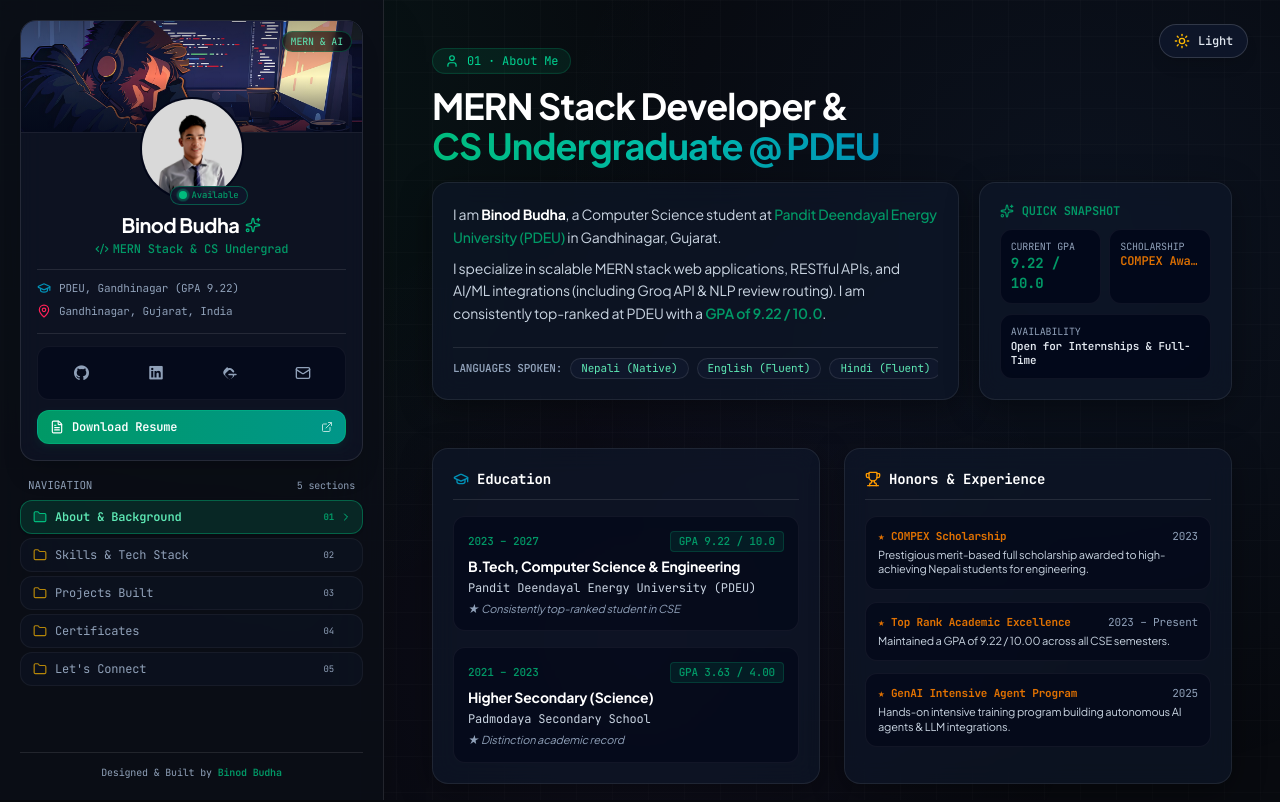
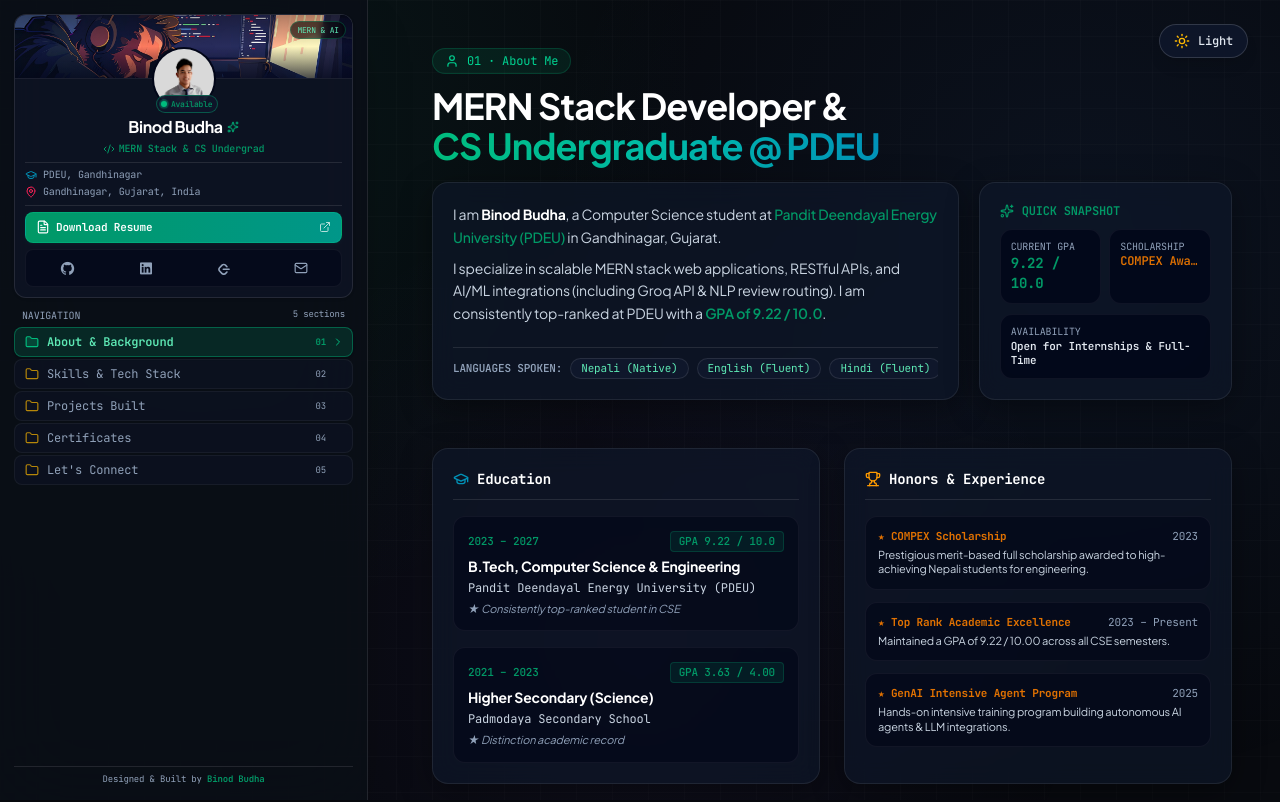
Before and after one commit to binod01nep/myPortfolio, a React (Vite) app: page / in a window 1280 px wide. Shown: the top 802 px of the page. Built offline with nearby package versions, Linux system fonts and the light colour scheme.

Commit message:
mobile responsive

```diff
--- a/src/Components/Sidebar.jsx
+++ b/src/Components/Sidebar.jsx
@@ -1,4 +1,4 @@
-import React, { useState } from 'react';
+import React, { useState, useEffect } from 'react';
 import {
   Folder,
   User,
@@ -31,6 +31,18 @@
 
   const isLight = theme === 'light';
 
+  // Lock body scroll when mobile navigation drawer is open
+  useEffect(() => {
+    if (mobileOpen) {
+      document.body.style.overflow = 'hidden';
+    } else {
+      document.body.style.overflow = '';
+    }
+    return () => {
+      document.body.style.overflow = '';
+    };
+  }, [mobileOpen]);
+
   const handleNavClick = (id) => {
     setActiveSection(id);
     setMobileOpen(false);
@@ -43,16 +55,16 @@
   return (
     <>
       {/* Mobile Top Bar (Shown when mobile drawer is CLOSED) */}
-      <div className={`lg:hidden fixed top-0 left-0 right-0 z-40 backdrop-blur-md border-b px-4 py-2.5 flex items-center justify-between transition-colors ${
+      <div className={`lg:hidden fixed top-0 left-0 right-0 z-40 backdrop-blur-md border-b px-4 py-2 flex items-center justify-between transition-colors ${
         isLight ? 'bg-white/95 border-slate-200 text-slate-900 shadow-xs' : 'bg-[#0b0f17]/95 border-white/10 text-white'
       }`}>
-        {/* Mobile Social Links (Visible on top bar when drawer is closed) */}
+        {/* Mobile Social Links */}
         <div className="flex items-center gap-1 sm:gap-2">
           <a
             href="https://github.com/binod01nep"
             target="_blank"
             rel="noopener noreferrer"
-            className={`p-1.5 rounded-lg transition ${
+            className={`p-1 rounded-lg transition ${
               isLight ? 'text-slate-700 hover:text-slate-950 hover:bg-slate-100' : 'text-slate-400 hover:text-white hover:bg-white/10'
             }`}
             title="GitHub Profile"
@@ -63,7 +75,7 @@
             href="https://www.linkedin.com/in/binod-budha-7691773a1/"
             target="_blank"
             rel="noopener noreferrer"
-            className={`p-1.5 rounded-lg transition ${
+            className={`p-1 rounded-lg transition ${
               isLight ? 'text-slate-700 hover:text-cyan-600 hover:bg-cyan-50' : 'text-slate-400 hover:text-cyan-400 hover:bg-cyan-500/10'
             }`}
             title="LinkedIn Profile"
@@ -74,18 +86,18 @@
             href="https://leetcode.com/u/ambilax/"
             target="_blank"
             rel="noopener noreferrer"
-            className={`p-1.5 rounded-lg transition ${
+            className={`p-1 rounded-lg transition ${
               isLight ? 'text-slate-700 hover:text-amber-600 hover:bg-amber-50' : 'text-slate-400 hover:text-amber-400 hover:bg-amber-500/10'
             }`}
             title="LeetCode Profile (AmBiLax)"
           >
             <svg className="w-4 h-4 fill-current" viewBox="0 0 24 24">
-              <path d="M16.102 17.93l-2.697 2.607c-.466.467-1.111.662-1.823.662s-1.357-.195-1.824-.662l-4.332-4.363c-.467-.467-.702-1.15-.702-1.863 0-.713.235-1.357.702-1.824l4.319-4.38c.467-.467 1.125-.645 1.837-.645s1.357.195 1.823.662l2.697 2.606c.514.515 1.365.497 1.9-.038.535-.536.553-1.387.039-1.901l-2.609-2.636c-1.005-1.006-2.412-1.507-3.85-1.507s-2.845.501-3.85-1.507l-4.321 4.382c-1.006 1.005-1.536 2.378-1.536 3.82 0 1.443.53 2.816 1.536 3.821l4.333 4.364c1.005 1.006 2.412 1.507 3.85 1.507s2.845-.501 3.85-1.507l2.609-2.636c.514-.514.496-1.365-.039-1.901-.535-.535-1.386-.553-1.9-.038zM20.811 13.01H10.666c-.702 0-1.27.568-1.27 1.27 0 .702.568 1.27 1.27 1.27h10.145c.702 0 1.27-.568 1.27-1.27 0-.702-.568-1.27-1.27-1.27z"/>
+              <path d="M16.102 17.93l-2.697 2.607c-.466.467-1.111.662-1.823.662s-1.357-.195-1.824-.662l-4.332-4.363c-.467-.467-.702-1.15-.702-1.863 0-.713.235-1.357.702-1.824l4.319-4.38c.467-.467 1.125-.645 1.837-.645s1.357.195 1.823.662l2.697 2.606c.514.515 1.365.497 1.9-.038.535-.536.553-1.387.039-1.901l-2.609-2.636c-1.005-1.006-2.412-1.507-3.85-1.507s-2.845.501-3.85 1.507l-4.321 4.382c-1.006 1.005-1.536 2.378-1.536 3.82 0 1.443.53 2.816 1.536 3.821l4.333 4.364c1.005 1.006 2.412 1.507 3.85 1.507s2.845-.501 3.85-1.507l2.609-2.636c.514-.514.496-1.365-.039-1.901-.535-.535-1.386-.553-1.9-.038zM20.811 13.01H10.666c-.702 0-1.27.568-1.27 1.27 0 .702.568 1.27 1.27 1.27h10.145c.702 0 1.27-.568 1.27-1.27 0-.702-.568-1.27-1.27-1.27z"/>
             </svg>
           </a>
           <a
             href="mailto:bcb4314@gmail.com"
-            className={`p-1.5 rounded-lg transition ${
+            className={`p-1 rounded-lg transition ${
               isLight ? 'text-slate-700 hover:text-emerald-600 hover:bg-emerald-50' : 'text-slate-400 hover:text-emerald-400 hover:bg-emerald-500/10'
             }`}
             title="Send Email"
@@ -98,7 +110,7 @@
         <div className="flex items-center gap-2 shrink-0">
           <button
             onClick={toggleTheme}
-            className={`p-1.5 sm:p-2 rounded-xl border text-xs font-mono flex items-center gap-1 transition active:scale-95 ${
+            className={`p-1.5 rounded-xl border text-xs font-mono flex items-center gap-1 transition active:scale-95 ${
               isLight ? 'bg-slate-100 border-slate-300 text-slate-700 hover:bg-slate-200' : 'bg-slate-900 border-white/15 text-slate-200 hover:bg-slate-800'
             }`}
             aria-label="Toggle Theme"
@@ -108,7 +120,7 @@
 
           <button
             onClick={() => setMobileOpen(true)}
-            className={`p-1.5 sm:p-2 rounded-xl border transition active:scale-95 ${
+            className={`p-1.5 rounded-xl border transition active:scale-95 ${
               isLight ? 'bg-slate-100 border-slate-300 text-slate-800 hover:bg-slate-200' : 'bg-slate-900 border-white/15 text-slate-200 hover:bg-slate-800'
             }`}
             aria-label="Open Navigation Menu"
@@ -121,34 +133,36 @@
       {/* Backdrop for mobile */}
       {mobileOpen && (
         <div
-          className="lg:hidden fixed inset-0 z-50 bg-black/75 backdrop-blur-sm transition-opacity duration-300"
+          className="lg:hidden fixed inset-0 z-50 bg-black/80 backdrop-blur-sm transition-opacity duration-300 animate-fadeIn"
           onClick={() => setMobileOpen(false)}
         />
       )}
 
-      {/* Sidebar Main Container (Smooth Mobile Drawer & Sticky Desktop Sidebar) */}
+      {/* Sidebar Main Container (Smooth Mobile Drawer & Fully Scrollable Desktop Sidebar) */}
       <aside className={`
         fixed top-0 bottom-0 left-0 z-50
-        w-80 sm:w-88 xl:w-96
-        p-3.5 sm:p-4 lg:p-5
-        flex flex-col gap-3 sm:gap-4
+        h-screen max-h-screen
+        w-76 sm:w-84 xl:w-92
+        p-2.5 sm:p-3 lg:p-3.5
+        flex flex-col gap-2
         backdrop-blur-2xl border-r
+        rounded-r-2xl lg:rounded-r-none
         transform-gpu will-change-transform
         transition-transform duration-300 ease-out
         overflow-y-auto overscroll-contain touch-pan-y custom-scrollbar
         ${isLight
-          ? 'bg-white/98 lg:bg-white/90 border-slate-200 text-slate-800 shadow-2xl'
-          : 'bg-[#0b0f17]/98 lg:bg-[#0b0f17]/85 border-white/10 text-slate-100 shadow-2xl'}
+          ? 'bg-white/98 lg:bg-white/95 border-slate-200 text-slate-800 shadow-2xl'
+          : 'bg-[#0b0f17]/98 lg:bg-[#0b0f17]/90 border-white/10 text-slate-100 shadow-2xl'}
         ${mobileOpen ? 'translate-x-0' : '-translate-x-full lg:translate-x-0'}
       `}>
 
         {/* LINKEDIN-STYLE PROFILE BANNER CARD */}
-        <div className={`relative rounded-2xl border overflow-hidden backdrop-blur-md transition-colors ${
-          isLight ? 'bg-white border-slate-200 shadow-md' : 'bg-slate-900/60 border-white/10 shadow-xl'
+        <div className={`relative rounded-xl border overflow-hidden backdrop-blur-md transition-colors ${
+          isLight ? 'bg-white border-slate-200 shadow-xs' : 'bg-slate-900/60 border-white/10 shadow-sm'
         }`}>
 
           {/* Top Banner Cover Image Space with bg.png */}
-          <div className={`relative h-24 sm:h-28 w-full overflow-hidden border-b ${
+          <div className={`relative h-14 lg:h-16 w-full overflow-hidden border-b ${
             isLight ? 'bg-slate-200 border-slate-200' : 'bg-slate-950 border-white/10'
           }`}>
             <img
@@ -159,30 +173,30 @@
             {/* Dark gradient overlay for text contrast */}
             <div className="absolute inset-0 bg-gradient-to-t from-slate-950/70 via-transparent to-black/30 pointer-events-none" />
 
-            {/* Top Right Mobile Controls (Close X button + Theme Toggle) inside drawer */}
-            <div className="absolute top-2.5 right-2.5 flex items-center gap-2 z-10">
-              <div className="font-mono text-[10px] text-emerald-300 bg-black/60 px-2 py-0.5 rounded-full border border-emerald-500/30 backdrop-blur-xs hidden sm:block">
+            {/* Top Right Controls (Close X button) */}
+            <div className="absolute top-1.5 right-1.5 flex items-center gap-1 z-10">
+              <div className="font-mono text-[8px] text-emerald-300 bg-black/60 px-1.5 py-0.5 rounded-full border border-emerald-500/30 backdrop-blur-xs hidden sm:block">
                 MERN & AI
               </div>
 
               {/* Close Button for mobile drawer */}
               <button
                 onClick={() => setMobileOpen(false)}
-                className="lg:hidden p-1.5 rounded-full bg-slate-950/80 hover:bg-slate-900 border border-white/20 text-slate-300 hover:text-white transition shadow-lg"
+                className="lg:hidden p-1 rounded-full bg-slate-950/80 hover:bg-slate-900 border border-white/20 text-slate-300 hover:text-white transition shadow-md"
                 aria-label="Close Navigation Menu"
               >
-                <X className="w-4 h-4 text-emerald-400" />
+                <X className="w-3.5 h-3.5 text-emerald-400" />
               </button>
             </div>
           </div>
 
           {/* Profile Card Body */}
-          <div className="p-3.5 sm:p-4 pt-0">
+          <div className="p-2.5 pt-0">
 
             {/* Centered Photo & Online Status (Overlapping Banner) */}
             <div className="flex flex-col items-center text-center">
-              <div className="relative -mt-11 sm:-mt-13 mb-2.5 group">
-                <div className={`relative w-22 h-22 sm:w-26 sm:h-26 rounded-full overflow-hidden p-0.5 ${
+              <div className="relative -mt-7 lg:-mt-8 mb-1 group">
+                <div className={`relative w-14 h-14 lg:w-16 lg:h-16 rounded-full overflow-hidden p-0.5 ${
                   isLight ? 'bg-white' : 'bg-slate-950'
                 }`}>
                   <img
@@ -192,122 +206,123 @@
                   />
                 </div>
                 {/* Live Status Badge */}
-                <div className={`absolute -bottom-1 -right-1 border rounded-full px-2 py-0.5 flex items-center gap-1 ${
-                  isLight ? 'bg-white border-emerald-500/50 shadow-sm' : 'bg-slate-900/95 border-emerald-500/40'
+                <div className={`absolute -bottom-0.5 -right-0.5 border rounded-full px-1 py-0.5 flex items-center gap-1 ${
+                  isLight ? 'bg-white border-emerald-500/50 shadow-xs' : 'bg-slate-900/95 border-emerald-500/40'
                 }`}>
-                  <span className="relative flex h-2 w-2">
+                  <span className="relative flex h-1.5 w-1.5">
                     <span className="animate-ping absolute inline-flex h-full w-full rounded-full bg-emerald-400 opacity-75"></span>
-                    <span className="relative inline-flex rounded-full h-2 w-2 bg-emerald-500"></span>
+                    <span className="relative inline-flex rounded-full h-1.5 w-1.5 bg-emerald-500"></span>
                   </span>
-                  <span className="text-[9px] font-mono text-emerald-600 dark:text-emerald-400 font-medium">Available</span>
+                  <span className="text-[8px] font-mono text-emerald-600 dark:text-emerald-400 font-medium">Available</span>
                 </div>
               </div>
 
               {/* Name & Title */}
-              <h1 className={`text-xl font-bold tracking-tight flex items-center gap-1.5 ${
+              <h1 className={`text-base font-bold tracking-tight flex items-center gap-1 ${
                 isLight ? 'text-slate-900' : 'text-white'
               }`}>
                 Binod Budha
-                <Sparkles className="w-4 h-4 text-emerald-500 animate-pulse" />
+                <Sparkles className="w-3 h-3 text-emerald-500 animate-pulse" />
               </h1>
-              <p className="text-xs text-emerald-600 dark:text-emerald-400 font-mono mt-0.5 flex items-center gap-1 font-medium">
-                <Code2 className="w-3.5 h-3.5" />
+              <p className="text-[10px] text-emerald-600 dark:text-emerald-400 font-mono mt-0.5 flex items-center gap-1 font-medium">
+                <Code2 className="w-3 h-3" />
                 MERN Stack & CS Undergrad
               </p>
 
               {/* Sub details */}
-              <div className={`mt-3 w-full pt-2.5 border-t flex flex-col gap-1.5 text-[11px] text-left font-mono ${
+              <div className={`mt-1.5 w-full pt-1 border-t flex flex-col gap-0.5 text-[10px] text-left font-mono ${
                 isLight ? 'border-slate-200 text-slate-600' : 'border-white/10 text-slate-400'
               }`}>
-                <div className="flex items-center gap-2">
-                  <GraduationCap className="w-3.5 h-3.5 text-cyan-600 dark:text-cyan-400 shrink-0" />
-                  <span className="truncate">PDEU, Gandhinagar (GPA 9.22)</span>
+                <div className="flex items-center gap-1.5">
+                  <GraduationCap className="w-3 h-3 text-cyan-600 dark:text-cyan-400 shrink-0" />
+                  <span className="truncate">PDEU, Gandhinagar</span>
                 </div>
-                <div className="flex items-center gap-2">
-                  <MapPin className="w-3.5 h-3.5 text-rose-500 shrink-0" />
+                <div className="flex items-center gap-1.5">
+                  <MapPin className="w-3 h-3 text-rose-500 shrink-0" />
                   <span>Gandhinagar, Gujarat, India</span>
                 </div>
               </div>
             </div>
 
-            {/* Social Media Links & Resume */}
-            <div className={`mt-3.5 pt-3 border-t flex flex-col gap-2.5 ${
+            {/* Social Media Links & Download Resume Button */}
+            <div className={`mt-1.5 pt-1.5 border-t flex flex-col gap-1.5 ${
               isLight ? 'border-slate-200' : 'border-white/10'
             }`}>
-              <div className={`flex items-center justify-around p-1.5 rounded-xl border ${
+              {/* Download Resume Button */}
+              <a
+                href="/BinodBudhaResume.pdf"
+                download
+                className="w-full py-1.5 px-2.5 bg-gradient-to-r from-emerald-600 to-teal-600 hover:from-emerald-500 hover:to-teal-500 text-white text-[11px] font-mono font-semibold rounded-lg flex items-center justify-center gap-1.5 shadow-xs shadow-emerald-900/20 transition transform active:scale-95 border border-emerald-400/30 shrink-0"
+              >
+                <FileText className="w-3.5 h-3.5" />
+                <span>Download Resume</span>
+                <ExternalLink className="w-3 h-3 opacity-70 ml-auto" />
+              </a>
+
+              {/* Social Media Links Box */}
+              <div className={`flex items-center justify-around p-0.5 rounded-lg border ${
                 isLight ? 'bg-slate-100/90 border-slate-200' : 'bg-slate-950/60 border-white/5'
               }`}>
                 <a
                   href="https://github.com/binod01nep"
                   target="_blank"
                   rel="noopener noreferrer"
-                  className={`p-1.5 rounded-lg transition ${
+                  className={`p-1 rounded-md transition ${
                     isLight ? 'text-slate-700 hover:text-slate-950 hover:bg-slate-200' : 'text-slate-400 hover:text-white hover:bg-white/10'
                   }`}
                   title="GitHub Profile"
                 >
-                  <i className="ri-github-fill text-lg"></i>
+                  <i className="ri-github-fill text-base"></i>
                 </a>
                 <a
                   href="https://www.linkedin.com/in/binod-budha-7691773a1/"
                   target="_blank"
                   rel="noopener noreferrer"
-                  className={`p-1.5 rounded-lg transition ${
+                  className={`p-1 rounded-md transition ${
                     isLight ? 'text-slate-700 hover:text-cyan-600 hover:bg-cyan-50' : 'text-slate-400 hover:text-cyan-400 hover:bg-cyan-500/10'
                   }`}
                   title="LinkedIn Profile"
                 >
-                  <i className="ri-linkedin-box-fill text-lg"></i>
+                  <i className="ri-linkedin-box-fill text-base"></i>
                 </a>
                 <a
                   href="https://leetcode.com/u/ambilax/"
                   target="_blank"
                   rel="noopener noreferrer"
-                  className={`p-1.5 rounded-lg transition ${
+                  className={`p-1 rounded-md transition ${
                     isLight ? 'text-slate-700 hover:text-amber-600 hover:bg-amber-50' : 'text-slate-400 hover:text-amber-400 hover:bg-amber-500/10'
                   }`}
                   title="LeetCode Profile (AmBiLax)"
                 >
-                  <svg className="w-4 h-4 fill-current" viewBox="0 0 24 24">
-                    <path d="M16.102 17.93l-2.697 2.607c-.466.467-1.111.662-1.823.662s-1.357-.195-1.824-.662l-4.332-4.363c-.467-.467-.702-1.15-.702-1.863 0-.713.235-1.357.702-1.824l4.319-4.38c.467-.467 1.125-.645 1.837-.645s1.357.195 1.823.662l2.697 2.606c.514.515 1.365.497 1.9-.038.535-.536.553-1.387.039-1.901l-2.609-2.636c-1.005-1.006-2.412-1.507-3.85-1.507s-2.845.501-3.85-1.507l-4.321 4.382c-1.006 1.005-1.536 2.378-1.536 3.82 0 1.443.53 2.816 1.536 3.821l4.333 4.364c1.005 1.006 2.412 1.507 3.85 1.507s2.845-.501 3.85-1.507l2.609-2.636c.514-.514.496-1.365-.039-1.901-.535-.535-1.386-.553-1.9-.038zM20.811 13.01H10.666c-.702 0-1.27.568-1.27 1.27 0 .702.568 1.27 1.27 1.27h10.145c.702 0 1.27-.568 1.27-1.27 0-.702-.568-1.27-1.27-1.27z"/>
+                  <svg className="w-3.5 h-3.5 fill-current" viewBox="0 0 24 24">
+                    <path d="M16.102 17.93l-2.697 2.607c-.466.467-1.111.662-1.823.662s-1.357-.195-1.824-.662l-4.332-4.363c-.467-.467-.702-1.15-.702-1.863 0-.713.235-1.357.702-1.824l4.319-4.38c.467-.467 1.125-.645 1.837-.645s1.357.195 1.823.662l2.697 2.606c.514.515 1.365.497 1.9-.038.535-.536.553-1.387.039-1.901l-2.609-2.636c-1.005-1.006-2.412-1.507-3.85-1.507s-2.845.501-3.85 1.507l-4.321 4.382c-1.006 1.005-1.536 2.378-1.536 3.82 0 1.443.53 2.816 1.536 3.821l4.333 4.364c1.005 1.006 2.412 1.507 3.85 1.507s2.845-.501 3.85-1.507l2.609-2.636c.514-.514.496-1.365-.039-1.901-.535-.535-1.386-.553-1.9-.038zM20.811 13.01H10.666c-.702 0-1.27.568-1.27 1.27 0 .702.568 1.27 1.27 1.27h10.145c.702 0 1.27-.568 1.27-1.27 0-.702-.568-1.27-1.27-1.27z"/>
                   </svg>
                 </a>
                 <a
                   href="mailto:bcb4314@gmail.com"
-                  className={`p-1.5 rounded-lg transition ${
+                  className={`p-1 rounded-md transition ${
                     isLight ? 'text-slate-700 hover:text-emerald-600 hover:bg-emerald-50' : 'text-slate-400 hover:text-emerald-400 hover:bg-emerald-500/10'
                   }`}
                   title="Send Email"
                 >
-                  <Mail className="w-4 h-4" />
+                  <Mail className="w-3.5 h-3.5" />
                 </a>
               </div>
-
-              {/* Download Resume Button */}
-              <a
-                href="/BinodBudhaResume.pdf"
-                download
-                className="w-full py-2 px-3 bg-gradient-to-r from-emerald-600 to-teal-600 hover:from-emerald-500 hover:to-teal-500 text-white text-xs font-mono font-semibold rounded-xl flex items-center justify-center gap-2 shadow-md shadow-emerald-900/20 transition transform active:scale-95 border border-emerald-400/30"
-              >
-                <FileText className="w-3.5 h-3.5" />
-                <span>Download Resume</span>
-                <ExternalLink className="w-3 h-3 opacity-70 ml-auto" />
-              </a>
             </div>
 
           </div>
         </div>
 
         {/* NAVIGATION LINKS SECTION */}
-        <div className="flex flex-col gap-1.5">
-          <div className={`px-2 flex items-center justify-between text-[11px] font-mono ${
+        <div className="flex flex-col gap-1 mt-0.5">
+          <div className={`px-2 flex items-center justify-between text-[10px] font-mono ${
             isLight ? 'text-slate-500' : 'text-slate-400'
           }`}>
             <span>NAVIGATION</span>
-            <span className="text-[10px] font-mono">5 sections</span>
+            <span className="text-[9px] font-mono">5 sections</span>
           </div>
 
-          <nav className="flex flex-col gap-1">
+          <nav className="flex flex-col gap-0.5">
             {navItems.map((item) => {
               const isActive = activeSection === item.id;
 
@@ -316,7 +331,7 @@
                   key={item.id}
                   onClick={() => handleNavClick(item.id)}
                   className={`
-                    w-full px-3 py-2 rounded-xl text-xs font-mono flex items-center justify-between transition-all duration-200 group border
+                    w-full px-2.5 py-1.5 rounded-lg text-xs font-mono flex items-center justify-between transition-all duration-200 group border
                     ${isActive
                       ? (isLight ? 'bg-emerald-50 border-emerald-300 text-emerald-700 font-semibold shadow-xs' : 'bg-emerald-500/15 border-emerald-500/40 text-emerald-300 font-semibold shadow-sm')
                       : (isLight ? 'bg-slate-100/60 border-slate-200 text-slate-700 hover:text-slate-900 hover:bg-slate-100 hover:border-slate-300' : 'bg-slate-900/40 border-white/5 text-slate-400 hover:text-slate-200 hover:bg-slate-800/60 hover:border-white/10')}
@@ -346,10 +361,10 @@
         </div>
 
         {/* FOOTER BADGE IN SIDEBAR */}
-        <div className={`mt-auto pt-3 border-t text-center ${
+        <div className={`mt-auto pt-1.5 border-t text-center shrink-0 ${
           isLight ? 'border-slate-200' : 'border-white/10'
         }`}>
-          <p className={`text-[10px] font-mono ${
+          <p className={`text-[9px] font-mono ${
             isLight ? 'text-slate-500' : 'text-slate-400'
           }`}>
             Designed & Built by <span className="text-emerald-600 font-semibold">Binod Budha</span>
```
